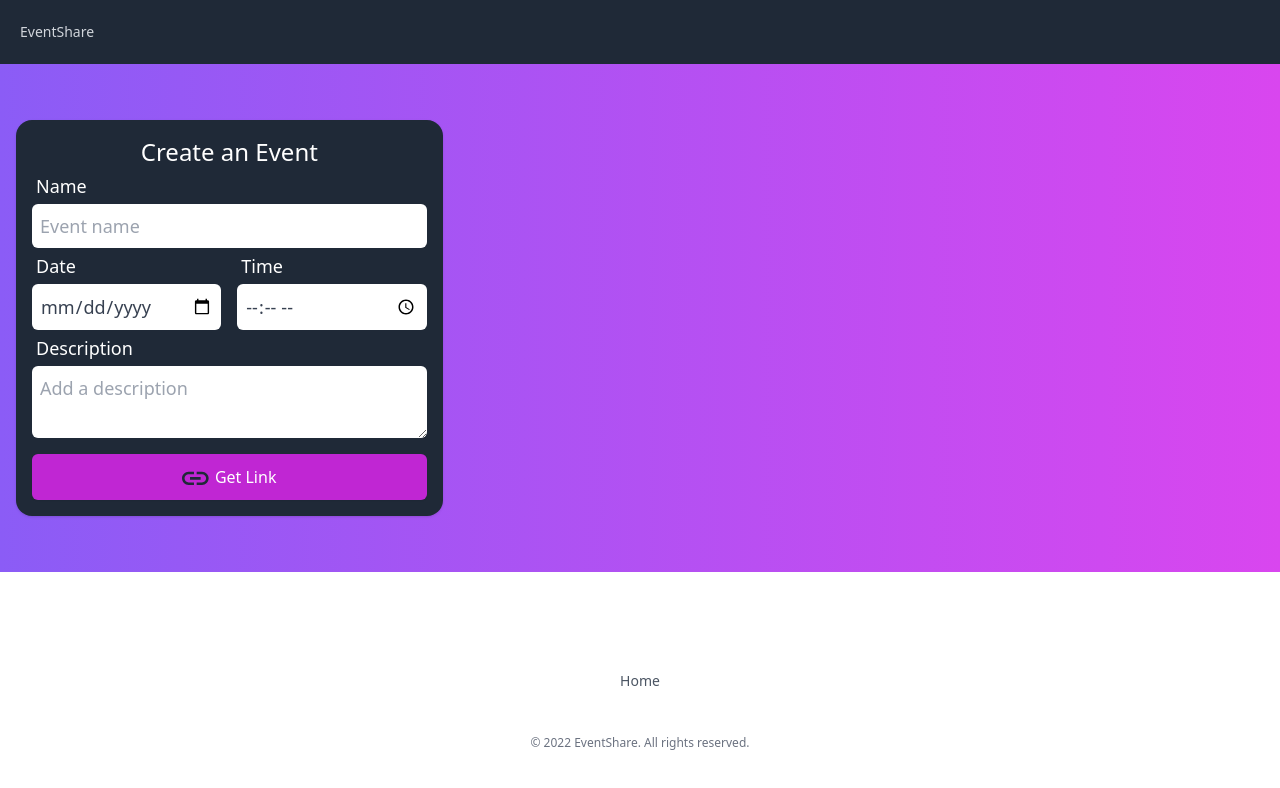
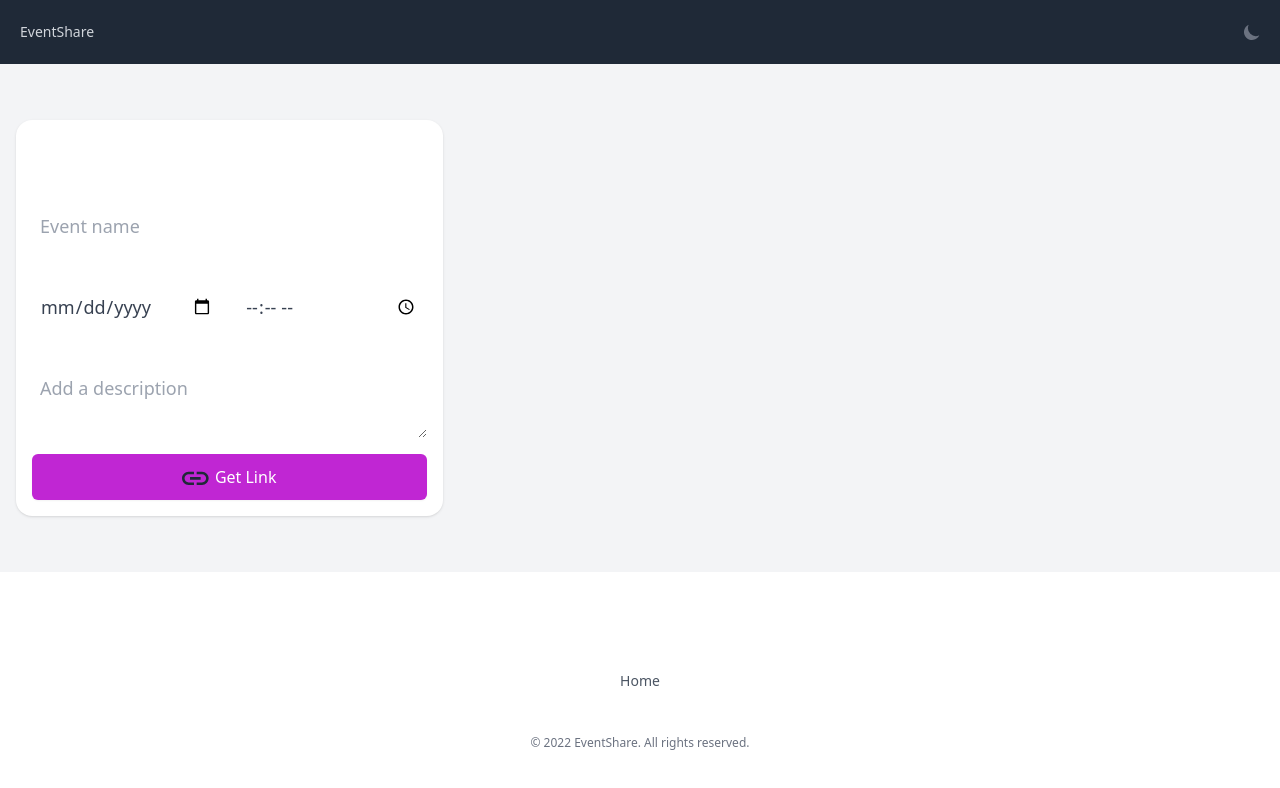
Before and after one commit to zero-to-prod/event-share-frontend, a SvelteKit app: page / in a window 1280 px wide. Shown: the top 788 px of the page. Built offline with nearby package versions, Linux system fonts and the light colour scheme.

Commit message:
Add Dark Mode

```diff
--- a/src/app.css
+++ b/src/app.css
@@ -5,3 +5,16 @@
 .hero-bg {
     @apply bg-gradient-to-r from-violet-500 to-fuchsia-500;
 }
+
+body {
+    transition: background-color 0.2s ease-in-out, color 0.2s ease-in-out;
+    @apply bg-white dark:bg-black text-black dark:text-white text-center;
+}
+
+.paper {
+    @apply bg-white dark:bg-gray-800
+}
+
+.background {
+    @apply bg-gray-100 dark:bg-gray-900
+}
--- a/src/app.html
+++ b/src/app.html
@@ -13,6 +13,13 @@
   <link rel="shortcut icon" href="%sveltekit.assets%/favicon.png">
   <link rel="apple-touch-icon" href="%sveltekit.assets%/favicon.png">
   <link rel="manifest" href="%sveltekit.assets%/manifest.json">
+  <script>
+    if (localStorage.theme === 'dark' || (!('theme' in localStorage) && window.matchMedia('(prefers-color-scheme: dark)').matches)) {
+      document.documentElement.classList.add('dark')
+    } else {
+      document.documentElement.classList.remove('dark')
+    }
+  </script>
 
   %sveltekit.head%
 </head>
--- a/src/components/footer/Footer.svelte
+++ b/src/components/footer/Footer.svelte
@@ -3,7 +3,7 @@
   const year = new Date().getFullYear();
 </script>
 
-<footer class="bg-white">
+<footer class="paper">
   <div class="mx-auto max-w-7xl overflow-hidden py-20 px-6 sm:py-24 lg:px-8">
     <nav class="-mb-6 columns-2 sm:flex sm:justify-center sm:space-x-12" aria-label="Footer">
       <FooterLink href="/">Home</FooterLink>
--- a/src/components/top_nav/TopNav.svelte
+++ b/src/components/top_nav/TopNav.svelte
@@ -1,3 +1,7 @@
+<script lang="ts">
+  import ThemeSwitch from '$lib/ThemeSwitch.svelte';
+</script>
+
 <nav class="bg-gray-800">
   <div class="mx-auto max-w-7xl px-2">
     <div class="relative flex h-16 items-center justify-between">
@@ -11,6 +15,7 @@
           </a>
         </div>
       </div>
+      <ThemeSwitch />
     </div>
   </div>
 </nav>
--- /dev/null
+++ b/src/lib/ThemeSwitch.svelte
@@ -0,0 +1,57 @@
+<script lang="ts">
+  import { browser } from '$app/environment';
+  let darkMode = false;
+  function handleSwitchDarkMode() {
+    darkMode = !darkMode;
+
+    localStorage.setItem('theme', darkMode ? 'dark' : 'light');
+    darkMode
+      ? document.documentElement.classList.add('dark')
+      : document.documentElement.classList.remove('dark');
+  }
+
+  if (browser) {
+    if (
+      localStorage.theme === 'dark' ||
+      (!('theme' in localStorage) && window.matchMedia('(prefers-color-scheme: dark)').matches)
+    ) {
+      document.documentElement.classList.add('dark');
+      darkMode = true;
+    } else {
+      document.documentElement.classList.remove('dark');
+      darkMode = false;
+    }
+  }
+</script>
+
+<div>
+  <button
+    on:click={handleSwitchDarkMode}
+    id="theme-toggle"
+    type="button"
+    class="text-gray-500 hover:bg-gray-700 focus:outline-none focus:ring-4 focus:ring-gray-700 rounded-lg text-sm p-2.5"
+  >
+    <svg
+      class="w-5 h-5"
+      class:hidden={!darkMode}
+      fill="currentColor"
+      viewBox="0 0 20 20"
+      xmlns="http://www.w3.org/2000/svg"
+    >
+      <path
+        d="M10 2a1 1 0 011 1v1a1 1 0 11-2 0V3a1 1 0 011-1zm4 8a4 4 0 11-8 0 4 4 0 018 0zm-.464 4.95l.707.707a1 1 0 001.414-1.414l-.707-.707a1 1 0 00-1.414 1.414zm2.12-10.607a1 1 0 010 1.414l-.706.707a1 1 0 11-1.414-1.414l.707-.707a1 1 0 011.414 0zM17 11a1 1 0 100-2h-1a1 1 0 100 2h1zm-7 4a1 1 0 011 1v1a1 1 0 11-2 0v-1a1 1 0 011-1zM5.05 6.464A1 1 0 106.465 5.05l-.708-.707a1 1 0 00-1.414 1.414l.707.707zm1.414 8.486l-.707.707a1 1 0 01-1.414-1.414l.707-.707a1 1 0 011.414 1.414zM4 11a1 1 0 100-2H3a1 1 0 000 2h1z"
+        fill-rule="evenodd"
+        clip-rule="evenodd"
+      />
+    </svg>
+    <svg
+      class:hidden={darkMode}
+      class="w-5 h-5"
+      fill="currentColor"
+      viewBox="0 0 20 20"
+      xmlns="http://www.w3.org/2000/svg"
+    >
+      <path d="M17.293 13.293A8 8 0 016.707 2.707a8.001 8.001 0 1010.586 10.586z" />
+    </svg>
+  </button>
+</div>
--- a/src/routes/+page.svelte
+++ b/src/routes/+page.svelte
@@ -60,9 +60,9 @@
   };
 </script>
 
-<div class="hero-bg py-10">
-  <div class="max-w-7xl mx-auto">
-    <div class="m-4 shadow rounded-2xl bg-gray-800 p-4 md:w-1/2 lg:w-1/3 divide-y">
+<div class="background sm:hero-bg py-10">
+  <div class="sm:max-w-7xl mx-auto">
+    <div class="sm:m-4 sm:shadow sm:rounded-2xl paper p-4 md:w-1/2 lg:w-1/3 divide-y">
       <div>
         <h1 class="text-center text-2xl text-white">Create an Event</h1>
         <form on:submit|preventDefault={onSubmit} class="flex flex-col ">
--- a/tailwind.config.cjs
+++ b/tailwind.config.cjs
@@ -1,6 +1,7 @@
 /** @type {import('tailwindcss').Config} */
 const defaultTheme = require('tailwindcss/defaultTheme')
 module.exports = {
+  darkMode: 'class',
   content: ['./src/**/*.{html,js,svelte,ts}'],
   theme: {
     extend: {},
```
